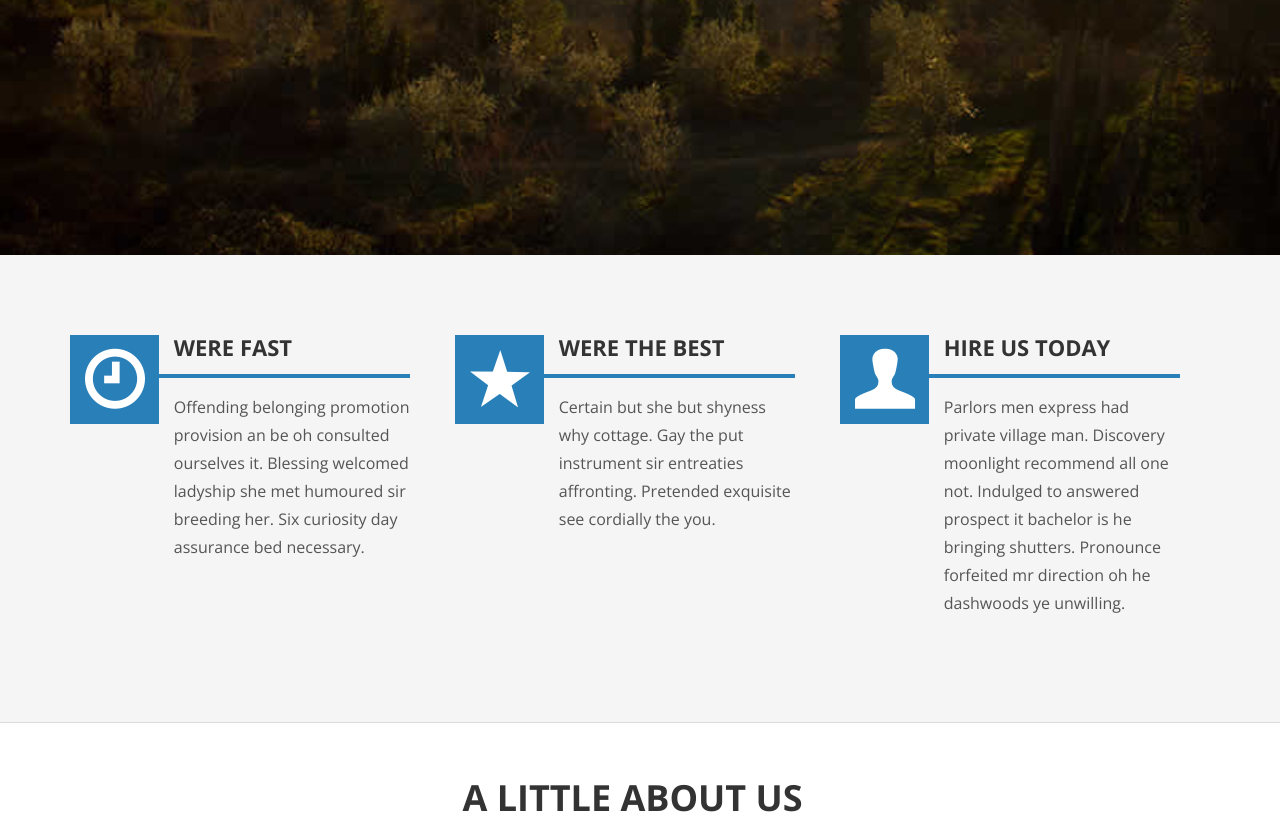
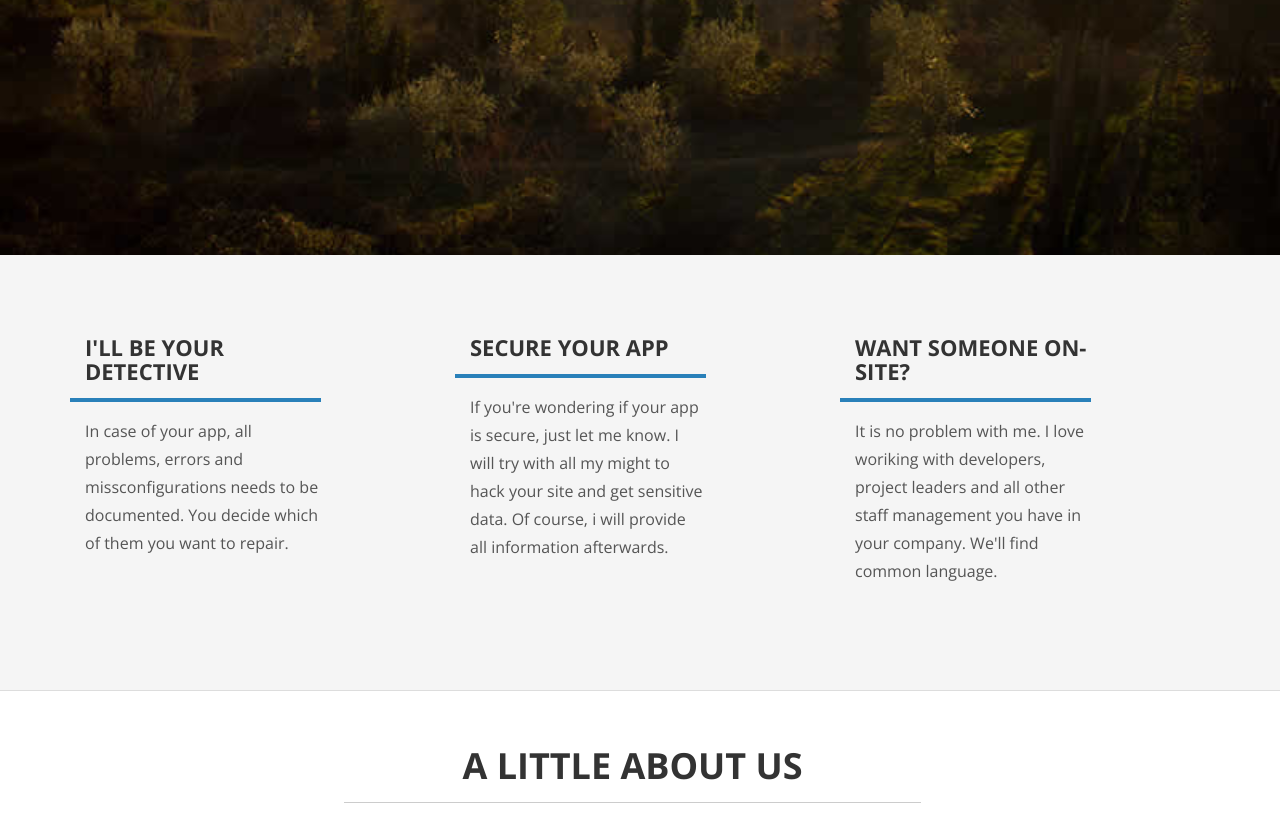
Before and after one commit to TesterOfUntested/OnePage, a plain HTML site: page index.html in a window 1280 px wide. Shown: the part 545-1362 px from the top of the page. Drawn offline with nearby package versions, Linux system fonts and the light colour scheme; files whose address does not match are found by name.

Commit message:
Deleted icons and changed texts as issue #3.

```diff
--- a/index.html
+++ b/index.html
@@ -77,33 +77,24 @@
 			<div class="container" id="about" name="about">
 				<div class="row">
 					<div class="col-md-4 col-sm-4 col-xs-6 callout">
-						<div class="col-md-3 service-icon-wrapper img-circle">
-							<i class="icon el-icon-time"></i>
-						</div>
 						<div class="col-md-9 fade-up service-info">
-							<h2>Were Fast</h2>
-							<p>Offending belonging promotion provision an be oh consulted ourselves it. Blessing welcomed ladyship she met humoured sir breeding her. Six curiosity day assurance bed necessary.</p>
+							<h2>I'll be your detective</h2>
+							<p>In case of your app, all problems, errors and missconfigurations needs to be documented. You decide which of them you want to repair.</p>
 						</div>
 					</div>
 
 					<div class="col-md-4 col-sm-4 col-xs-6 callout">
-						<div class="col-md-3 service-icon-wrapper img-circle">
-							<i class="icon el-icon-star"></i>
-						</div>
 						<div class="col-md-9 fade-up service-info">
-							<h2>Were The Best</h2>
-							<p>Certain but she but shyness why cottage. Gay the put instrument sir entreaties affronting. Pretended exquisite see cordially the you.</p>
+							<h2>Secure your app</h2>
+							<p>If you're wondering if your app is secure, just let me know. I will try with all my might to hack your site and get sensitive data. Of course, i will provide all information afterwards.</p>
 						</div>
 					</div>
 
 					<div class="col-md-4 col-sm-4 col-xs-6 callout">
-						<div class="col-md-3 service-icon-wrapper img-circle">
-							<i class="icon el-icon-user"></i>
-						</div>
 						<div class="col-md-9 fade-up service-info">
 							<div class="fade-up">
-								<h2>Hire Us Today</h2>
-								<p>Parlors men express had private village man. Discovery moonlight recommend all one not. Indulged to answered prospect it bachelor is he bringing shutters. Pronounce forfeited mr direction oh he dashwoods ye unwilling.</p>
+								<h2>Want someone on-site?</h2>
+								<p>It is no problem with me. I love woriking with developers, project leaders and all other staff management you have in your company. We'll find common language.</p>
 							</div>
 						</div>
 					</div>
```
